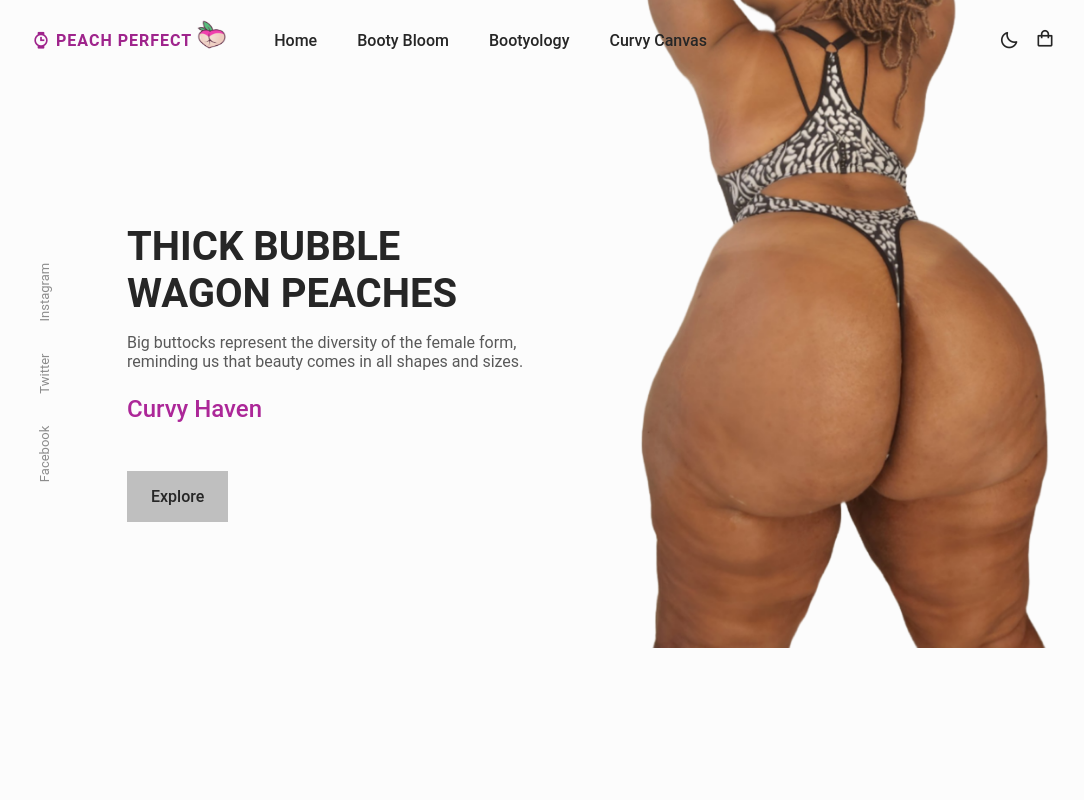
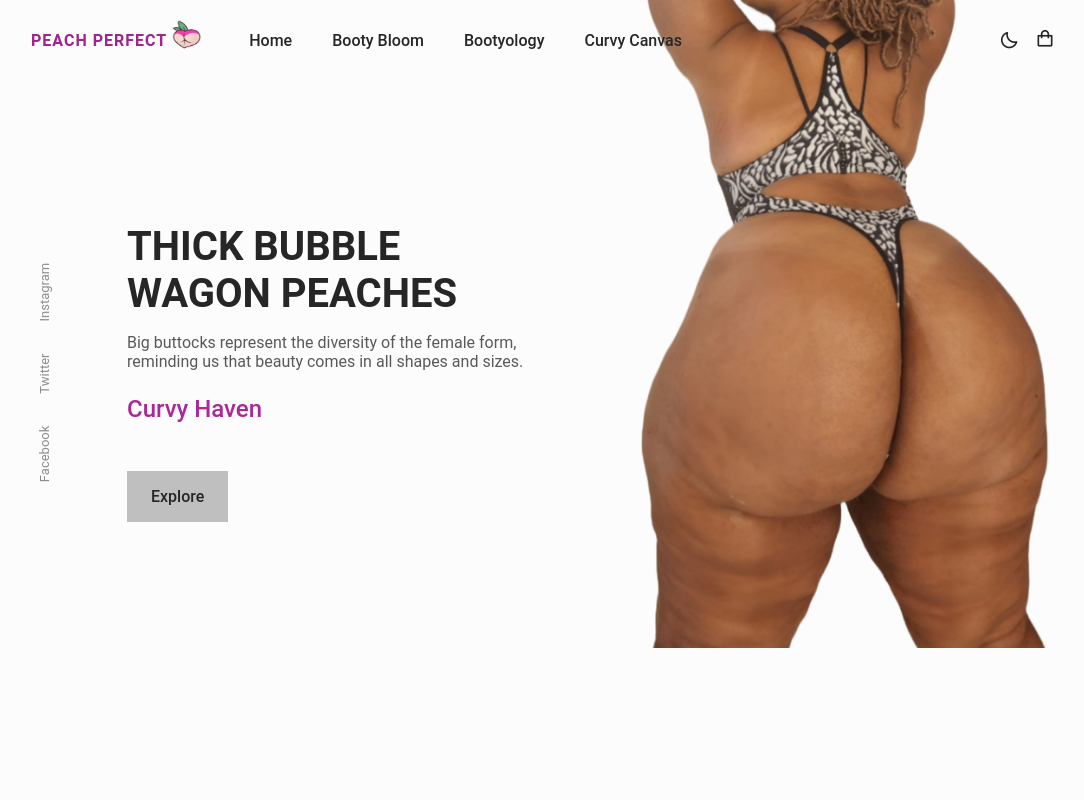
Before and after one commit to YugoJustice/Peach-Perfect, a plain HTML site: page index.html in a window 1280 px wide. Shown: the top 800 px of the page, without its empty margins (97-1181 px from the left). Drawn offline with nearby package versions, Linux system fonts and the light colour scheme.

Commit message:
changes made

```diff
--- a/index.html
+++ b/index.html
@@ -14,7 +14,7 @@
         <header class="header" id="header">
             <nav class="nav container">
                 <a href="#" class="nav__logo">
-                    <i class='bx bxs-watch nav__logo-icon'></i> Peach Perfect<img class="peach" src="peach 🍑/pp58 log .png" alt="">
+                    Peach Perfect<img class="peach" src="peach 🍑/pp58 log .png" alt="">
                 </a>
                 <div class="nav__menu" id="nav-menu">
                     <ul class="nav__list">
```
